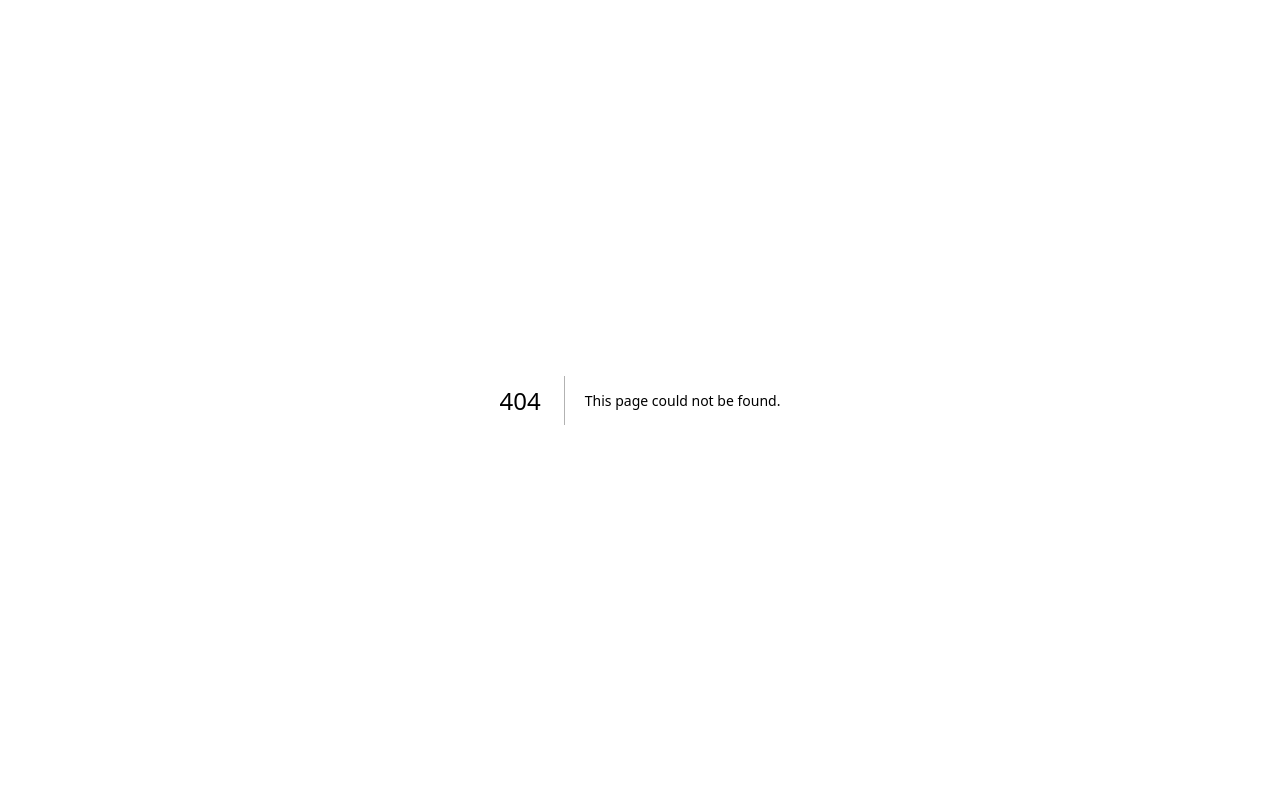
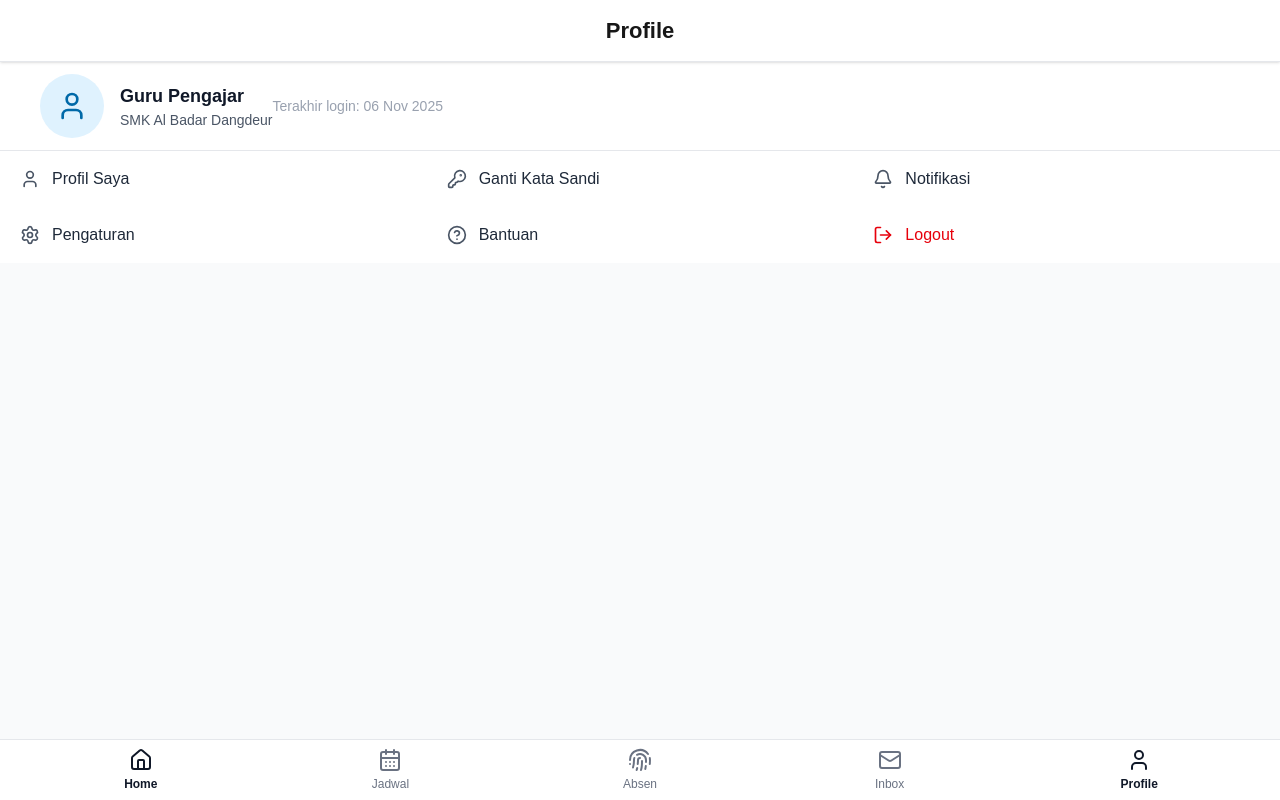
Before and after one commit to ahaydeid/my-badar, a Next.js app: page /guru/profile in a window 1280 px wide. Before the commit this address had no page. Built offline with nearby package versions, Linux system fonts and the light colour scheme.

Commit message:
update menus

```diff
--- /dev/null
+++ b/app/components/ui/UnderDevelopment.tsx
@@ -0,0 +1,14 @@
+import Image from "next/image";
+
+export default function UnderDevelopment() {
+  return (
+    <div className="max-w-md mx-auto p-6">
+
+      <div className="relative w-full h-72">
+        {" "}
+        <Image src="/img/underdev.gif" alt="Under development animation" fill className="object-contain" />
+      </div>
+      <h1 className="text-2xl font-semibold mt-5 mb-4 text-gray-600 text-center">Under Development</h1>
+    </div>
+  );
+}
--- a/app/guru/components/BottomNav.tsx
+++ b/app/guru/components/BottomNav.tsx
@@ -1,10 +1,11 @@
 "use client";
 
-import { ReactElement, useState, useRef, useEffect, MouseEvent } from "react";
-import { useRouter, usePathname } from "next/navigation";
-import { Home, CalendarDays, Fingerprint, Info, User, LogOut } from "lucide-react";
+import { ReactElement } from "react";
+import { usePathname } from "next/navigation";
+import { Home, CalendarDays, Fingerprint, Mail, User } from "lucide-react";
+import Link from "next/link";
 
-type Item = "home" | "jadwal" | "absen" | "info" | "profile";
+type Item = "home" | "jadwal" | "absen" | "inbox" | "profile";
 
 interface NavItem {
   id: Item;
@@ -14,62 +15,19 @@ interface NavItem {
 }
 
 export default function BottomNav(): ReactElement | null {
-  const [isProfileDropdownOpen, setIsProfileDropdownOpen] = useState(false);
-  const [isSigningOut, setIsSigningOut] = useState(false);
-  const profileRef = useRef<HTMLDivElement>(null);
-
-  const router = useRouter();
   const pathname = usePathname();
 
-  // === CLOSE DROPDOWN on click outside ===
-  useEffect(() => {
-    const handleClickOutside = (event: MouseEvent) => {
-      if (profileRef.current && !profileRef.current.contains(event.target as Node)) {
-        setIsProfileDropdownOpen(false);
-      }
-    };
-    document.addEventListener("mousedown", handleClickOutside as unknown as EventListener);
-    return () => document.removeEventListener("mousedown", handleClickOutside as unknown as EventListener);
-  }, []);
+  // Sembunyikan pada halaman login
+  if (typeof pathname === "string" && pathname.startsWith("/login")) return null;
 
-  // === HIDE on /login or special pages ===
-  if (typeof pathname === "string" && pathname.startsWith("/login")) return null;
-  const hideOnPaths = ["/some-fullscreen-page"];
-  if (hideOnPaths.includes(pathname ?? "/")) return null;
-
-  // === NAV ITEMS ===
+  // Daftar menu utama
   const items: NavItem[] = [
     { id: "home", label: "Home", icon: <Home className="w-6 h-6" />, href: "/guru" },
     { id: "jadwal", label: "Jadwal", icon: <CalendarDays className="w-6 h-6" />, href: "/guru/schedule" },
     { id: "absen", label: "Absen", icon: <Fingerprint className="w-6 h-6" />, href: "/guru/guru-attendance" },
-    { id: "info", label: "Info", icon: <Info className="w-6 h-6" />, href: "/guru/info" },
+    { id: "inbox", label: "Inbox", icon: <Mail className="w-6 h-6" />, href: "/guru/inbox" },
     { id: "profile", label: "Profile", icon: <User className="w-6 h-6" />, href: "/guru/profile" },
   ];
-
-  const handleProfileClick = (e: MouseEvent<HTMLDivElement>): void => {
-    e.preventDefault();
-    setIsProfileDropdownOpen((prev) => !prev);
-  };
-
-  // === Dummy Logout ===
-  const handleLogout = async (e?: MouseEvent<HTMLButtonElement>): Promise<void> => {
-    e?.preventDefault();
-    setIsProfileDropdownOpen(false);
-    if (isSigningOut) return;
-    setIsSigningOut(true);
-
-    try {
-      // simulasi delay logout
-      await new Promise((r) => setTimeout(r, 600));
-      console.log("User logged out (dummy)");
-      router.push("/login");
-    } catch (err) {
-      console.error("Logout failed:", err);
-      alert("Gagal logout (dummy).");
-    } finally {
-      setIsSigningOut(false);
-    }
-  };
 
   return (
     <nav className="fixed bottom-0 left-0 right-0 bg-white border-t border-gray-200 z-10">
@@ -77,39 +35,11 @@ export default function BottomNav(): ReactElement | null {
         {items.map((it) => {
           const isActive = pathname === it.href || (it.href === "/guru" && pathname === "/guru") || pathname?.startsWith(`${it.href}/`);
 
-          if (it.id === "profile") {
-            return (
-              <div
-                key={it.id}
-                ref={profileRef}
-                className={`flex-1 flex flex-col items-center justify-center text-xs py-2 transition relative cursor-pointer ${isActive || isProfileDropdownOpen ? "text-gray-900 font-medium" : "text-gray-500"}`}
-                onClick={handleProfileClick}
-              >
-                <div>{it.icon}</div>
-                <span className="mt-1">{it.label}</span>
-
-                {isProfileDropdownOpen && (
-                  <div className="absolute bottom-full mb-2 w-40 bg-white rounded-lg shadow-xl ring-opacity-5 overflow-hidden z-20 transform -translate-x-1/2 left-1/2">
-                    <a href={it.href} className="flex items-center px-4 py-2 text-sm text-gray-700 hover:bg-gray-100 transition duration-150 ease-in-out" onClick={() => setIsProfileDropdownOpen(false)}>
-                      <User className="w-4 h-4 mr-2" />
-                      Profil Saya
-                    </a>
-
-                    <button onClick={handleLogout} disabled={isSigningOut} className="w-full text-left flex items-center px-4 py-2 text-sm text-red-600 hover:bg-red-50 transition duration-150 ease-in-out">
-                      <LogOut className="w-4 h-4 mr-2" />
-                      {isSigningOut ? "Logging out..." : "Logout"}
-                    </button>
-                  </div>
-                )}
-              </div>
-            );
-          }
-
           return (
-            <a key={it.id} href={it.href} className={`flex-1 flex flex-col items-center justify-center text-xs py-2 transition ${isActive ? "text-gray-900 font-medium" : "text-gray-500 hover:text-gray-700"}`}>
+            <Link key={it.id} href={it.href} className={`flex-1 flex flex-col items-center justify-center text-xs py-2 transition ${isActive ? "text-gray-900 font-semibold" : "text-gray-500 hover:text-gray-700"}`}>
               <div>{it.icon}</div>
               <span className="mt-1">{it.label}</span>
-            </a>
+            </Link>
           );
         })}
       </div>
--- /dev/null
+++ b/app/guru/guru-attendance/page.tsx
@@ -0,0 +1,13 @@
+import UnderDevelopment from "@/app/components/ui/UnderDevelopment";
+// import React from 'react'
+
+const InboxPage = () => {
+  return (
+    <div className="min-h-screen">
+      <h1 className="sticky top-0 z-20 bg-gray-50 text-center text-2xl md:text-[20px] font-extrabold py-3 mb-4 border-b border-gray-200">Absen Guru</h1>
+      <UnderDevelopment />
+    </div>
+  );
+};
+
+export default InboxPage;
--- /dev/null
+++ b/app/guru/inbox/page.tsx
@@ -0,0 +1,13 @@
+import UnderDevelopment from "@/app/components/ui/UnderDevelopment";
+// import React from 'react'
+
+const InboxPage = () => {
+  return (
+    <div className="min-h-screen">
+      <h1 className="sticky top-0 z-20 bg-gray-50 text-center text-2xl md:text-[20px] font-extrabold py-3 mb-4 border-b border-gray-200">Inbox</h1>
+      <UnderDevelopment />
+    </div>
+  );
+};
+
+export default InboxPage;
--- /dev/null
+++ b/app/guru/profile/page.tsx
@@ -0,0 +1,59 @@
+"use client";
+
+import { User, KeyRound, Bell, HelpCircle, LogOut, Settings } from "lucide-react";
+import { useRouter } from "next/navigation";
+
+const ProfilePage = () => {
+  const router = useRouter();
+
+  const handleLogout = () => {
+    alert("Anda telah logout (dummy).");
+    router.push("/login");
+  };
+
+  const menus = [
+    { id: 1, name: "Profil Saya", icon: <User className="w-5 h-5 text-gray-600" />, action: () => router.push("/guru/profile/detail") },
+    { id: 2, name: "Ganti Kata Sandi", icon: <KeyRound className="w-5 h-5 text-gray-600" />, action: () => router.push("/guru/profile/change-password") },
+    { id: 3, name: "Notifikasi", icon: <Bell className="w-5 h-5 text-gray-600" />, action: () => router.push("/guru/profile/notifications") },
+    { id: 4, name: "Pengaturan", icon: <Settings className="w-5 h-5 text-gray-600" />, action: () => router.push("/guru/profile/settings") },
+    { id: 5, name: "Bantuan", icon: <HelpCircle className="w-5 h-5 text-gray-600" />, action: () => router.push("/guru/profile/help") },
+    { id: 6, name: "Logout", icon: <LogOut className="w-5 h-5 text-red-600" />, action: handleLogout },
+  ];
+
+  return (
+    <div className="min-h-screen bg-gray-50 w-full">
+      {/* Header */}
+      <header className="sticky top-0 z-20 bg-white text-center text-2xl md:text-[22px] font-extrabold py-4 border-b border-gray-200 shadow-sm">Profile</header>
+
+      {/* Profile summary section */}
+      <section className="w-full flex flex-col md:flex-row md:items-center bg-white border-b border-gray-200 py-3 px-3 md:px-10">
+        <div className="flex items-center gap-4">
+          <div className="w-16 h-16 bg-sky-100 rounded-full flex items-center justify-center text-sky-700 text-2xl font-bold">
+            <User className="w-8 h-8" />
+          </div>
+          <div>
+            <h2 className="text-lg font-semibold text-gray-900">Guru Pengajar</h2>
+            <p className="text-sm text-gray-600">SMK Al Badar Dangdeur</p>
+          </div>
+        </div>
+        <div className="hidden md:block mt-4 md:mt-0 text-sm text-gray-400">Terakhir login: 06 Nov 2025</div>
+      </section>
+
+      {/* Main content (menu list) */}
+      <main className="w-full">
+        <div className="grid grid-cols-1 md:grid-cols-2 lg:grid-cols-3">
+          {menus.map((menu) => (
+            <button key={menu.id} onClick={menu.action} className={`flex items-center justify-between w-full text-left px-5 py-4 bg-white hover:bg-gray-50 transition ${menu.name === "Logout" ? "hover:bg-red-50" : ""}`}>
+              <div className="flex items-center gap-3">
+                {menu.icon}
+                <span className={`text-base ${menu.name === "Logout" ? "text-red-600" : "text-gray-800 font-medium"}`}>{menu.name}</span>
+              </div>
+            </button>
+          ))}
+        </div>
+      </main>
+    </div>
+  );
+};
+
+export default ProfilePage;
--- a/app/layout.tsx
+++ b/app/layout.tsx
@@ -6,7 +6,7 @@ const geistSans = Geist({ variable: "--font-geist-sans", subsets: ["latin"] });
 const geistMono = Geist_Mono({ variable: "--font-geist-mono", subsets: ["latin"] });
 
 export const metadata: Metadata = {
-  title: "Sistem Absensi Sekolah",
+  title: "My-Badar App - SMK Al Badar Dangdeur",
   description: "Aplikasi manajemen absensi guru & siswa",
 };
 
--- a/app/login/page.tsx
+++ b/app/login/page.tsx
@@ -1,6 +1,7 @@
 "use client";
 
 import Link from "next/link";
+import Image from "next/image";
 import { useState } from "react";
 
 export default function LoginPage() {
@@ -11,14 +12,18 @@ export default function LoginPage() {
       <main className="w-full max-w-md px-4 sm:px-6 pt-12 pb-6">
         <header className="flex items-center gap-3 px-2 mb-8 justify-center">
           <div className="flex items-center gap-3">
-            <div className="leading-tight">
-              <div className="text-xl font-extrabold text-sky-600">Badar Edu</div>
-              <div className="text-lg font-semibold text-gray-900">SMK Al Badar</div>
+            {/* Gambar logo di sisi kiri */}
+            <Image src="/img/albadar.png" alt="Logo Al Badar" width={48} height={48} className="object-contain rounded-md" priority />
+
+            {/* Teks di kanan logo */}
+            <div className="leading-tight text-center sm:text-left">
+              <div className="text-xl font-extrabold text-sky-600">My Badar</div>
+              <div className="text-lg font-semibold text-gray-900">SMK Al Badar Dangdeur</div>
             </div>
           </div>
         </header>
 
-        <section className="bg-white rounded-3xl shadow border border-gray-100 mt-6 p-6 sm:p-8">
+        <section className="bg-white rounded-lg shadow border border-gray-100 mt-6 p-6 sm:p-8">
           <h1 className="text-center text-2xl font-extrabold tracking-tight text-gray-800 mb-6">Login</h1>
 
           <form className="space-y-6">
@@ -28,7 +33,7 @@ export default function LoginPage() {
               </label>
               <input
                 id="email"
-                className="w-full border border-gray-300 rounded-xl px-4 py-3 placeholder-gray-400 focus:outline-none focus:ring-2 focus:ring-sky-500 focus:border-sky-500 transition duration-150"
+                className="w-full border border-gray-300 rounded-lg px-4 py-3 placeholder-gray-400 focus:outline-none focus:ring-2 focus:ring-sky-500 focus:border-sky-500 transition duration-150"
                 placeholder="example@mail.id"
                 type="email"
                 autoComplete="email"
@@ -41,7 +46,7 @@ export default function LoginPage() {
               </label>
               <input
                 id="password"
-                className="w-full border border-gray-300 rounded-xl px-4 py-3 placeholder-gray-400 focus:outline-none focus:ring-2 focus:ring-sky-500 focus:border-sky-500 pr-12 transition duration-150"
+                className="w-full border border-gray-300 rounded-lg px-4 py-3 placeholder-gray-400 focus:outline-none focus:ring-2 focus:ring-sky-500 focus:border-sky-500 pr-12 transition duration-150"
                 placeholder="********"
                 type={showPassword ? "text" : "password"}
                 autoComplete="current-password"
```
Also changed, not shown: public/img/albadar.png (added), public/img/underdev.gif (added).
